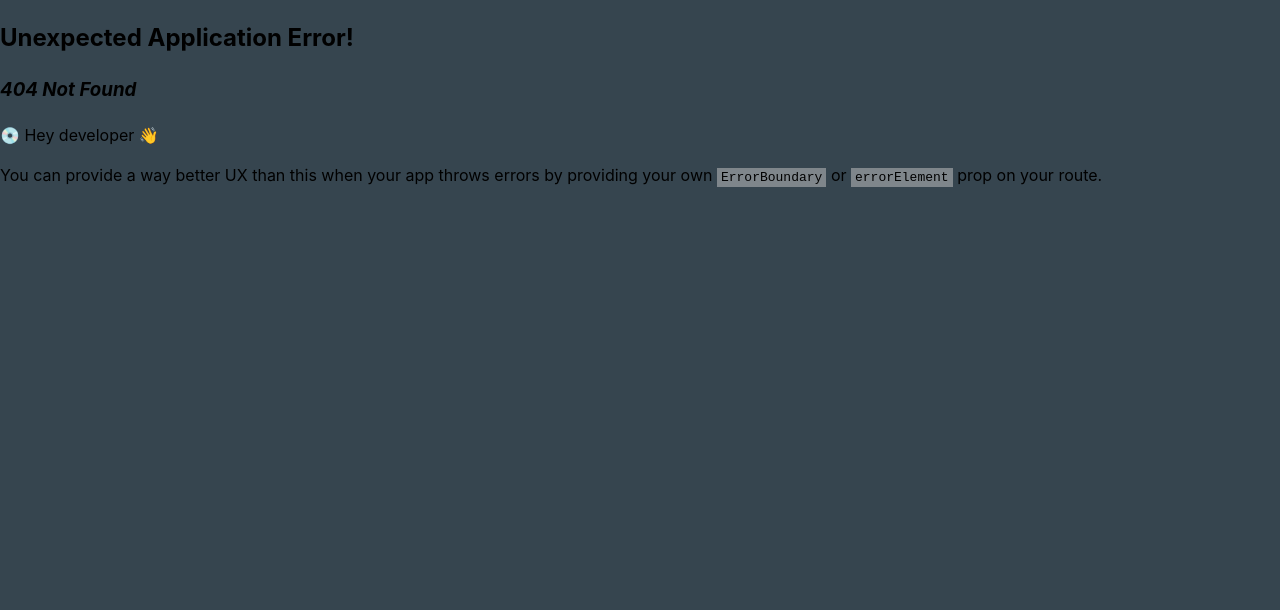
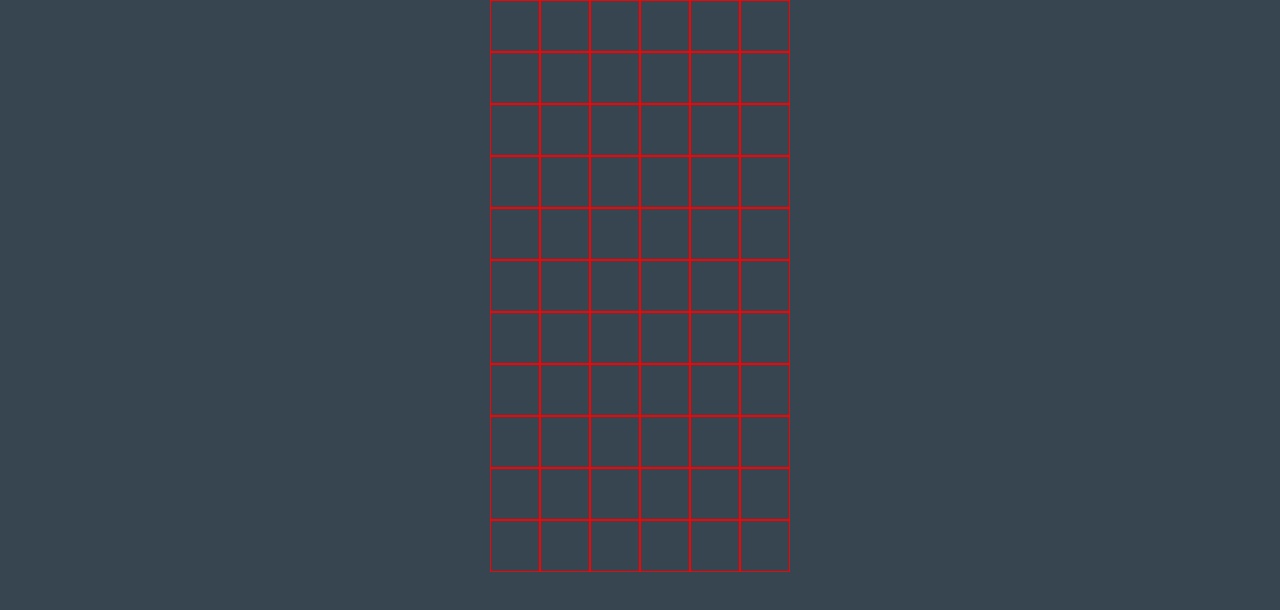
Before and after one commit to AmruthjithSunil/game-library, a React (Vite) app: page /chainreaction in a window 1280 px wide. Before the commit this address had no page. Shown: the top 610 px of the page. Built offline with nearby package versions, Linux system fonts and the light colour scheme.

Commit message:
seperated GameButton component from app component also added typescript and started making chain reaction game

```diff
--- a/src/App.jsx
+++ b/src/App.jsx
@@ -1,43 +1,15 @@
-import { Link } from "react-router-dom";
-import styled from "styled-components";
-
-const Title = styled.h1`
-  color: white;
-`;
-
-const Frame = styled.div`
-  text-align: center;
-`;
-
-const GameButton = styled.button`
-  width: 325px;
-  height: 62px;
-  background: #ff7f50;
-  border-radius: 8px;
-  border-color: #ff7f50;
-  margin-top: 16px;
-`;
-
-const GameName = styled.h3`
-  color: white;
-`;
+import GameButton from "./components/GameButton";
 
 function App() {
   return (
-    <Frame>
-      <Title>Home</Title>
-      <Link to="/tictactoe">
-        <GameButton>
-          <GameName>TicTacToe</GameName>
-        </GameButton>
-      </Link>
+    <div style={{ textAlign: "center" }}>
+      <h1 style={{ color: "white" }}>Home</h1>
+      <GameButton url="/tictactoe" name="TicTacToe" />
       <br />
-      <Link to="/quickmath">
-        <GameButton>
-          <GameName>Quick Math</GameName>
-        </GameButton>
-      </Link>
-    </Frame>
+      <GameButton url="/quickmath" name="Quick Math" />
+      <br />
+      <GameButton url="/chainreaction" name="Chain Reaction" />
+    </div>
   );
 }
 
--- /dev/null
+++ b/src/components/GameButton.tsx
@@ -0,0 +1,31 @@
+import { Link } from "react-router-dom";
+import styled from "styled-components";
+
+const Button = styled.button`
+  width: 325px;
+  height: 62px;
+  background: #ff7f50;
+  border-radius: 8px;
+  border-color: #ff7f50;
+  margin-top: 16px;
+`;
+
+const Name = styled.h3`
+  color: white;
+`;
+
+export default function GameButton({
+  url,
+  name,
+}: {
+  url: string;
+  name: string;
+}) {
+  return (
+    <Link to={url}>
+      <Button>
+        <Name>{name}</Name>
+      </Button>
+    </Link>
+  );
+}
--- a/src/main.jsx
+++ b/src/main.jsx
@@ -5,6 +5,7 @@ import "./index.css";
 import { createBrowserRouter, RouterProvider } from "react-router-dom";
 import TicTacToe from "./pages/TicTacToe/TicTacToe";
 import QuickMath from "./pages/QuickMath/QuickMath";
+import ChainReaction from "./pages/ChainReaction/ChainReaction";
 
 const router = createBrowserRouter([
   {
@@ -19,6 +20,10 @@ const router = createBrowserRouter([
     path: "/quickmath",
     element: <QuickMath />,
   },
+  {
+    path: "/chainreaction",
+    element: <ChainReaction />,
+  },
 ]);
 
 ReactDOM.createRoot(document.getElementById("root")).render(
--- /dev/null
+++ b/src/pages/ChainReaction/Box.jsx
@@ -0,0 +1,16 @@
+import styled from "styled-components";
+
+const Frame = styled.div`
+  height: 50px;
+  width: 50px;
+  border: solid 1px red;
+  text-align: center;
+`;
+
+export default function Box({ content }) {
+  function clickHandler() {
+    return;
+  }
+
+  return <Frame onClick={clickHandler}>{content}</Frame>;
+}
--- /dev/null
+++ b/src/pages/ChainReaction/ChainReaction.jsx
@@ -0,0 +1,38 @@
+import { useState } from "react";
+import styled from "styled-components";
+import Box from "./Box";
+
+const Frame = styled.div`
+  color: white;
+`;
+
+const Row = styled.div`
+  display: flex;
+  width: 300px;
+  margin: auto;
+`;
+
+export default function ChainReaction() {
+  const initBoxes = [];
+  for (let i = 0; i < 11; i++) {
+    const row = [];
+    for (let j = 0; j < 6; j++) {
+      row.push({ id: i * 6 + j, content: "" });
+    }
+    initBoxes.push(row);
+  }
+
+  const [boxes, setBoxes] = useState(initBoxes);
+
+  return (
+    <Frame>
+      {boxes.map((row) => (
+        <Row key={row[0].id}>
+          {row.map((box) => (
+            <Box key={box.id} content={box.content} />
+          ))}
+        </Row>
+      ))}
+    </Frame>
+  );
+}
--- a/src/pages/TicTacToe/Box.jsx
+++ b/src/pages/TicTacToe/Box.jsx
@@ -53,7 +53,7 @@ export default function Box({
 
   return (
     <Frame id={id} onClick={clickHandler}>
-      <Content id={id} onClick={clickHandler} winReason={winReason}>
+      <Content id={id} winReason={winReason}>
         {content === "X" && <img src={X} />}
         {content === "O" && <img src={O} />}
       </Content>
```
Also changed, not shown: package.json (+5 -3 lines), tsconfig.json (added, +21 -0 lines), tsconfig.node.json (added, +9 -0 lines), 1 other file (tests, documents, lock files or other folders).
